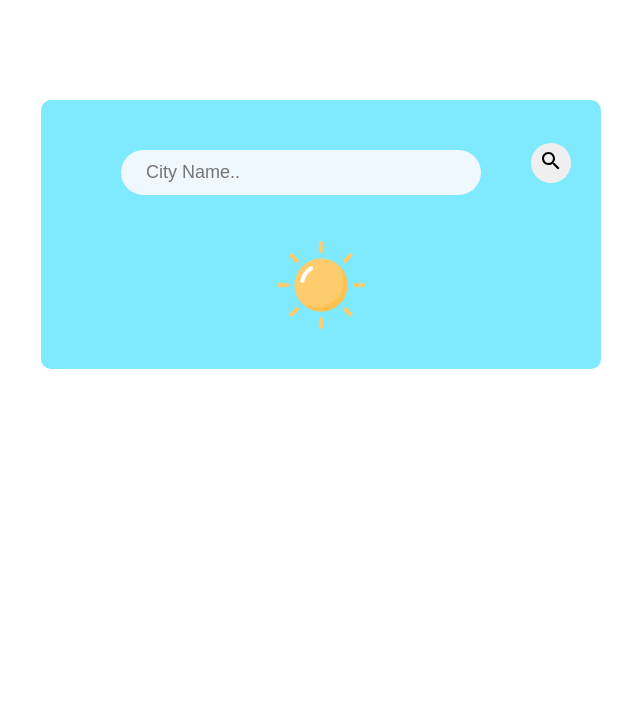
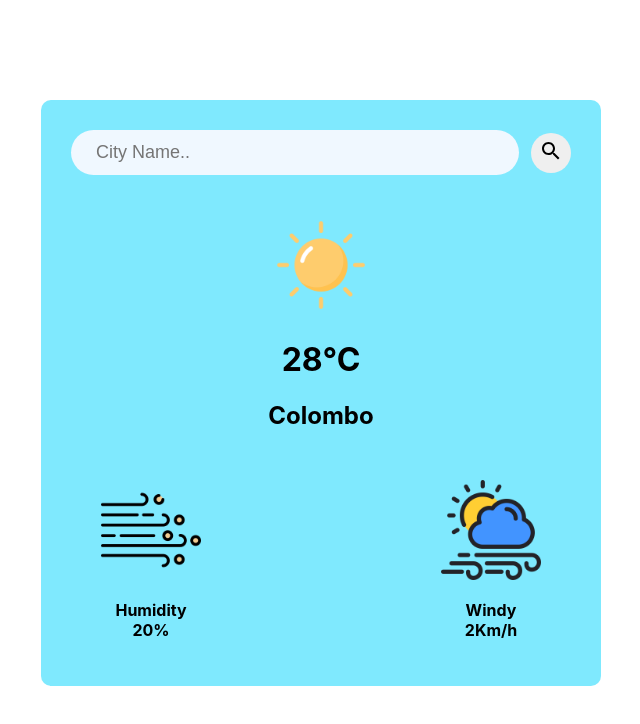
Before and after one commit to KushaRa/SkyTrack-Weather-Application, a React (Create React App) app: page / in a window 1280 px wide. Shown: the top 724 px of the page, without its empty margins (459-1099 px from the left). Built offline with nearby package versions, Linux system fonts and the light colour scheme.

Commit message:
Updated basic structure

```diff
--- a/src/Pages/WeatherPage.css
+++ b/src/Pages/WeatherPage.css
@@ -22,17 +22,16 @@
     margin-bottom: 10px;
 }
 .search input{
-    border:none;
-    outline: 0;
-    padding:12px 25px;
+   border:none;
+    outline:0;
+    width:50px;
+    padding: 12px 25px;
     font-size: 18px;
     background-color: aliceblue;
     color: black;
     border-radius: 30px;
     flex:1;
-    margin-right: 50px;
-    margin-left: 50px;
-    margin-top: 20px;
+    margin-right: 12px;
 }
 .search button{
     border:none;
@@ -43,3 +42,11 @@
     cursor: pointer;
 
 }
+.details{
+    display: flex;
+    align-items: center;
+    justify-content: space-between;
+    flex-direction:row;
+    margin-left: 30px;
+    margin-right:30px;
+}
--- a/src/Pages/WeatherPage.jsx
+++ b/src/Pages/WeatherPage.jsx
@@ -1,6 +1,8 @@
 import React from 'react';
 import SearchIcon from '@mui/icons-material/Search';
 import sun from '../Assets/sun.png';
+import humidity from '../Assets/humidity.png';
+import windy from '../Assets/windy.png';
 import './WeatherPage.css';
 
 const Weather = () => {
@@ -12,9 +14,23 @@ const Weather = () => {
             <input type="text" placeholder='City Name..'/>
             <button className="searchButton"><SearchIcon /></button>
           </div>
+
+          <div className="winfo">
           <img src={sun} alt='sun' style={{ width: '100px', height: '100px', paddingTop:'30px'}} />
+          <h1>28°C</h1>
+          <h2>Colombo</h2>
+          </div>
 
-
+          <div className="details">
+              <div className="col">
+              <img src={humidity} alt='humidity' style={{ width: '100px', height: '100px', paddingTop:'30px'}}/>
+              <p><b>Humidity <br></br><span>20%</span> </b></p>
+              </div>
+              <div className="col">
+              <img src={windy} alt='windy' style={{ width: '100px', height: '100px', paddingTop:'30px'}}/>
+              <p><b>Windy <br></br><span>2Km/h</span></b> </p>
+              </div>
+          </div>
 
 
 
```
Also changed, not shown: src/Assets/humidity.png (added).
